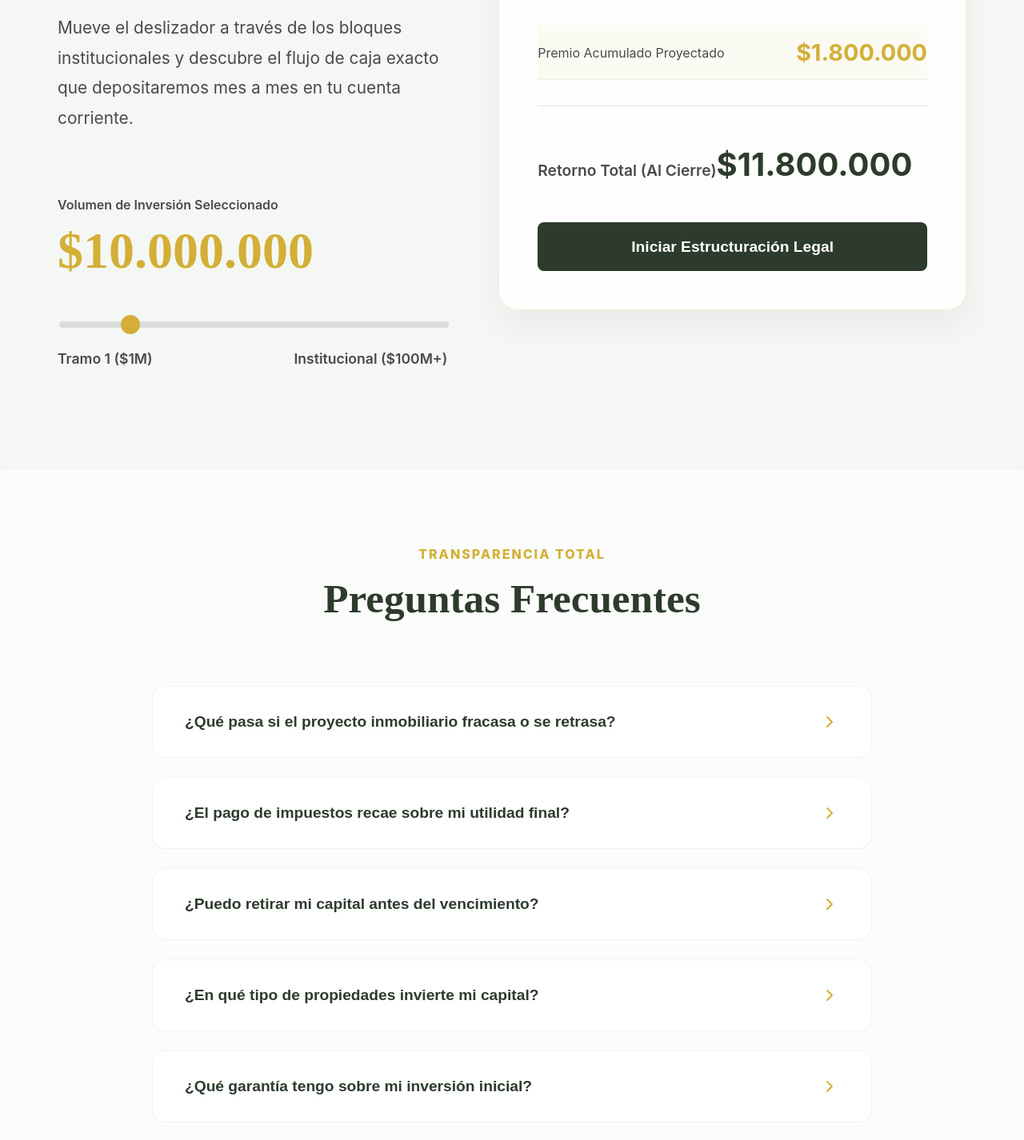
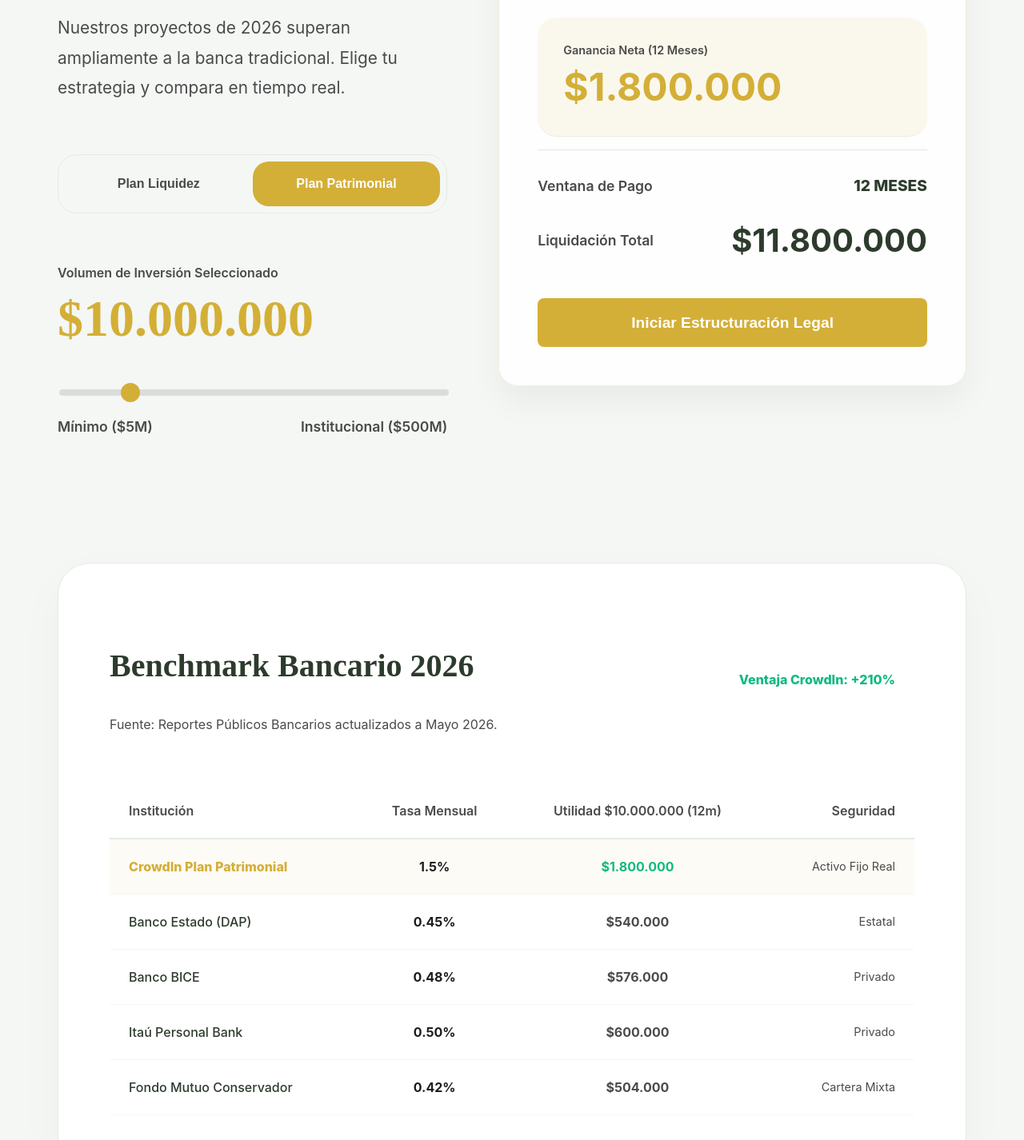
Before and after one commit to Rentapro/CrowdIn, a React (Vite) app: page / in a window 1280 px wide. Shown: the part 4360-5786 px from the top of the page at 80% size. Built offline with nearby package versions, Linux system fonts and the light colour scheme.

Commit message:
Fix: Selector and Comparison Table

```diff
--- a/src/App.jsx
+++ b/src/App.jsx
@@ -537,10 +537,26 @@ function App() {
       <section className="section calculator-section" id="calculadora">
         <div className="container calc-container">
           <div>
-            <h2 style={{ fontSize: 'clamp(3rem, 5vw, 4.5rem)', marginBottom: '2rem', color: 'var(--sage-800)', lineHeight: 1.1, fontFamily: 'Outfit' }}>Simula tu Flujo Financiero</h2>
-            <p style={{ color: 'var(--charcoal-mid)', marginBottom: '5rem', fontSize: '1.3rem', maxWidth: '700px', lineHeight: 1.8 }}>
-              Mueve el deslizador a través de los bloques institucionales y descubre el flujo de caja exacto que depositaremos mes a mes en tu cuenta corriente.
+            <h2 style={{ fontSize: 'clamp(3rem, 5vw, 4.5rem)', marginBottom: '2rem', color: 'var(--sage-800)', lineHeight: 1.1, fontFamily: 'Outfit' }}>Simula tu Futuro Económico</h2>
+            <p style={{ color: 'var(--charcoal-mid)', marginBottom: '4rem', fontSize: '1.3rem', maxWidth: '700px', lineHeight: 1.8 }}>
+              Nuestros proyectos de 2026 superan ampliamente a la banca tradicional. Elige tu estrategia y compara en tiempo real.
             </p>
+
+            {/* SELECTOR DE PLAN (NUEVO) */}
+            <div style={{ display: 'flex', background: 'var(--sage-50)', padding: '0.5rem', borderRadius: '24px', marginBottom: '4rem', maxWidth: '500px', border: '1px solid var(--sage-100)' }}>
+              <button
+                onClick={() => setSelectedPlan('liquidez')}
+                style={{ flex: 1, padding: '1.2rem', borderRadius: '20px', border: 'none', background: selectedPlan === 'liquidez' ? '#3b82f6' : 'transparent', color: selectedPlan === 'liquidez' ? 'white' : 'var(--charcoal-mid)', fontWeight: 800, cursor: 'pointer', transition: 'all 0.4s cubic-bezier(0.4, 0, 0.2, 1)', fontSize: '1rem' }}
+              >
+                Plan Liquidez
+              </button>
+              <button
+                onClick={() => setSelectedPlan('patrimonial')}
+                style={{ flex: 1, padding: '1.2rem', borderRadius: '20px', border: 'none', background: selectedPlan === 'patrimonial' ? 'var(--gold-primary)' : 'transparent', color: selectedPlan === 'patrimonial' ? 'white' : 'var(--charcoal-mid)', fontWeight: 800, cursor: 'pointer', transition: 'all 0.4s cubic-bezier(0.4, 0, 0.2, 1)', fontSize: '1rem' }}
+              >
+                Plan Patrimonial
+              </button>
+            </div>
 
             <div className="calc-input-group">
               <label>Volumen de Inversión Seleccionado</label>
@@ -558,8 +574,8 @@ function App() {
                 className="calc-slider"
               />
               <div style={{ display: 'flex', justifyContent: 'space-between', marginTop: '1.5rem', color: 'var(--charcoal-mid)', fontSize: '1.1rem', fontWeight: 600 }}>
-                <span>Tramo 1 ($1M)</span>
-                <span>Institucional ($100M+)</span>
+                <span>Mínimo ($5M)</span>
+                <span>Institucional ($500M)</span>
               </div>
             </div>
           </div>
@@ -574,22 +590,80 @@ function App() {
               </div>
             </div>
 
-            <div className="result-row highlight" style={{ background: selectedPlan === 'liquidez' ? 'rgba(59, 130, 246, 0.05)' : 'rgba(212, 175, 55, 0.05)' }}>
-              <span style={{ color: 'var(--charcoal-mid)' }}>{selectedPlan === 'liquidez' ? 'Flujo Mensual Garantizado' : 'Premio Acumulado Proyectado'}</span>
-              <span className="result-val" style={{ color: selectedPlan === 'liquidez' ? '#3b82f6' : 'var(--gold-primary)' }}>
-                {selectedPlan === 'liquidez' ? formatCurrency(investment * currentTier.roi) : formatCurrency(totalReturnPremium)}
-              </span>
+            <div className="result-row highlight" style={{ background: selectedPlan === 'liquidez' ? 'rgba(59, 130, 246, 0.08)' : 'rgba(212, 175, 55, 0.08)', borderRadius: '24px', padding: '2rem' }}>
+              <div style={{ width: '100%' }}>
+                <div style={{ color: 'var(--charcoal-mid)', fontSize: '0.9rem', marginBottom: '0.5rem', fontWeight: 600 }}>
+                  {selectedPlan === 'liquidez' ? 'Utilidad Mensual Estimada' : 'Ganancia Neta (12 Meses)'}
+                </div>
+                <div className="result-val" style={{ color: selectedPlan === 'liquidez' ? '#3b82f6' : 'var(--gold-primary)', fontSize: '3rem' }}>
+                  {selectedPlan === 'liquidez' ? formatCurrency(investment * currentTier.roi) : formatCurrency(totalReturnPremium)}
+                </div>
+              </div>
             </div>
-            <div style={{ borderTop: '1px solid rgba(0,0,0,0.1)', paddingTop: '3rem', marginTop: '2rem' }}>
-              <span style={{ fontWeight: 600, fontSize: '1.2rem', color: 'var(--charcoal-mid)' }}>
-                {selectedPlan === 'liquidez' ? 'Retorno Total (6 meses)' : 'Retorno Total (Al Cierre)'}
-              </span>
-              <span className="result-val" style={{ color: 'var(--sage-800)', fontSize: '2.5rem' }}>{formatCurrency(totalReturn)}</span>
+            <div style={{ borderTop: '1px solid rgba(0,0,0,0.1)', paddingTop: '2rem', marginTop: '1rem' }}>
+              <div style={{ display: 'flex', justifyContent: 'space-between', alignItems: 'center', marginBottom: '2rem' }}>
+                <span style={{ fontWeight: 600, fontSize: '1.1rem', color: 'var(--charcoal-mid)' }}>
+                  {selectedPlan === 'liquidez' ? 'Plazo del Ciclo' : 'Ventana de Pago'}
+                </span>
+                <span style={{ fontWeight: 800, color: 'var(--sage-800)', fontSize: '1.2rem' }}>
+                  {selectedPlan === 'liquidez' ? '6 MESES' : '12 MESES'}
+                </span>
+              </div>
+              <div style={{ display: 'flex', justifyContent: 'space-between', alignItems: 'center' }}>
+                <span style={{ fontWeight: 600, fontSize: '1.1rem', color: 'var(--charcoal-mid)' }}>
+                  Liquidación Total
+                </span>
+                <span className="result-val" style={{ color: 'var(--sage-800)', fontSize: '2.5rem' }}>{formatCurrency(totalReturn)}</span>
+              </div>
             </div>
 
-            <button onClick={handleWhatsAppRedirect} className="btn btn-primary" style={{ width: '100%', marginTop: '3rem', fontSize: '1.2rem', padding: '1.2rem' }}>
+            <button onClick={() => handleWhatsAppRedirect()} className="btn btn-primary" style={{ width: '100%', marginTop: '3rem', fontSize: '1.2rem', padding: '1.2rem', background: selectedPlan === 'liquidez' ? '#3b82f6' : 'var(--gold-primary)' }}>
               Iniciar Estructuración Legal
             </button>
+          </div>
+        </div>
+
+        {/* TABLA COMPARATIVA (NUEVO) */}
+        <div className="container" style={{ marginTop: '8rem' }}>
+          <div style={{ background: 'white', borderRadius: '40px', padding: '4rem', border: '1px solid var(--sage-100)', boxShadow: '0 20px 60px rgba(0,0,0,0.03)' }}>
+            <div style={{ display: 'flex', justifyContent: 'space-between', alignItems: 'center', marginBottom: '3rem', flexWrap: 'wrap', gap: '2rem' }}>
+              <div>
+                <h3 style={{ fontSize: '2.5rem', color: 'var(--sage-800)', fontFamily: 'Outfit' }}>Benchmark Bancario 2026</h3>
+                <p style={{ color: 'var(--charcoal-mid)', marginTop: '0.5rem' }}>Fuente: Reportes Públicos Bancarios actualizados a Mayo 2026.</p>
+              </div>
+              <div style={{ background: 'var(--success-light)', color: 'var(--success)', padding: '0.8rem 1.5rem', borderRadius: '50px', fontWeight: 800 }}>
+                Ventaja CrowdIn: +210%
+              </div>
+            </div>
+
+            <div style={{ overflowX: 'auto' }}>
+              <table style={{ width: '100%', borderCollapse: 'collapse', minWidth: '800px' }}>
+                <thead>
+                  <tr style={{ borderBottom: '2px solid var(--sage-100)' }}>
+                    <th style={{ textAlign: 'left', padding: '1.5rem', color: 'var(--charcoal-mid)', fontWeight: 600 }}>Institución</th>
+                    <th style={{ textAlign: 'center', padding: '1.5rem', color: 'var(--charcoal-mid)', fontWeight: 600 }}>Tasa Mensual</th>
+                    <th style={{ textAlign: 'center', padding: '1.5rem', color: 'var(--charcoal-mid)', fontWeight: 600 }}>Utilidad {formatCurrency(investment)} (12m)</th>
+                    <th style={{ textAlign: 'right', padding: '1.5rem', color: 'var(--charcoal-mid)', fontWeight: 600 }}>Seguridad</th>
+                  </tr>
+                </thead>
+                <tbody>
+                  {[
+                    { name: 'CrowdIn Plan Patrimonial', rate: (currentTier.roi * 100).toFixed(1) + '%', gain: totalReturnPremium, security: 'Activo Fijo Real', highlight: true },
+                    { name: 'Banco Estado (DAP)', rate: '0.45%', gain: investment * 0.0045 * 12, security: 'Estatal' },
+                    { name: 'Banco BICE', rate: '0.48%', gain: investment * 0.0048 * 12, security: 'Privado' },
+                    { name: 'Itaú Personal Bank', rate: '0.50%', gain: investment * 0.0050 * 12, security: 'Privado' },
+                    { name: 'Fondo Mutuo Conservador', rate: '0.42%', gain: investment * 0.0042 * 12, security: 'Cartera Mixta' }
+                  ].map((bank, i) => (
+                    <tr key={i} style={{ borderBottom: '1px solid var(--sage-50)', background: bank.highlight ? 'rgba(212,175,55,0.05)' : 'transparent' }}>
+                      <td style={{ padding: '1.5rem', fontWeight: bank.highlight ? 800 : 500, color: bank.highlight ? 'var(--gold-primary)' : 'var(--sage-800)' }}>{bank.name}</td>
+                      <td style={{ padding: '1.5rem', textAlign: 'center', fontWeight: 700 }}>{bank.rate}</td>
+                      <td style={{ padding: '1.5rem', textAlign: 'center', color: bank.highlight ? 'var(--success)' : 'var(--charcoal-mid)', fontWeight: 700 }}>{formatCurrency(bank.gain)}</td>
+                      <td style={{ padding: '1.5rem', textAlign: 'right', color: 'var(--charcoal-mid)', fontSize: '0.9rem' }}>{bank.security}</td>
+                    </tr>
+                  ))}
+                </tbody>
+              </table>
+            </div>
           </div>
         </div>
       </section>
```
